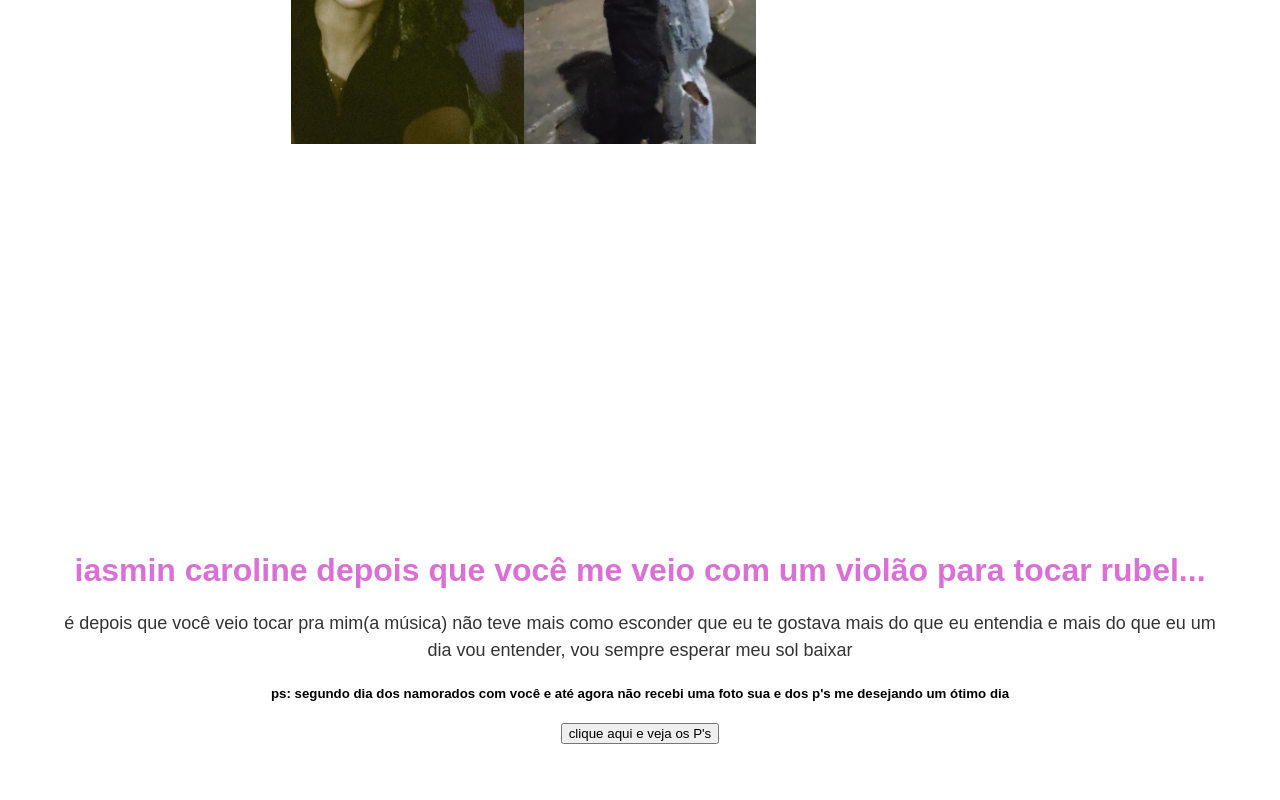
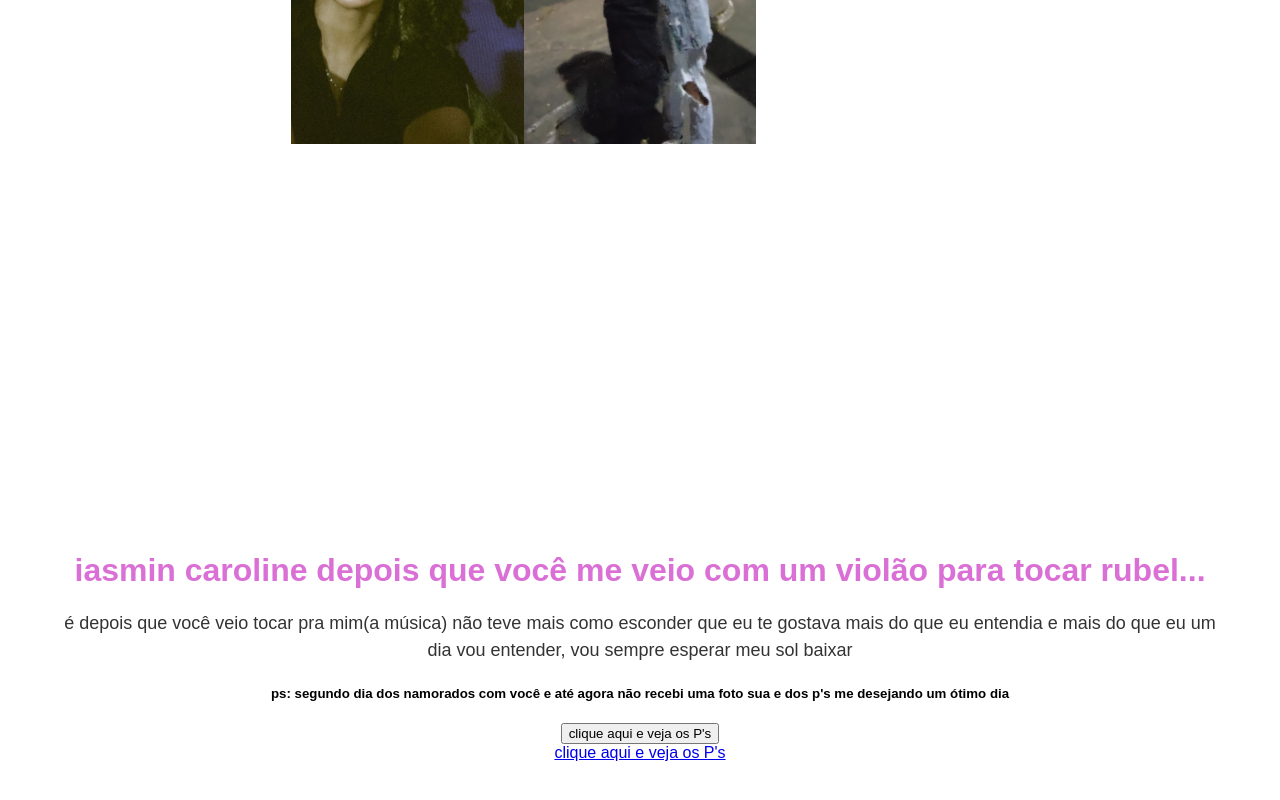
Before and after one commit to vicsvic/12, a plain HTML site: page index.html in a window 1280 px wide. Shown: the part 1211-2011 px from the top of the page. Drawn offline with Linux system fonts and the light colour scheme.

Commit message:
Update index.html

```diff
--- a/index.html
+++ b/index.html
@@ -116,6 +116,7 @@
     <input type="submit" value="clique aqui e veja os P's" />
 </form>
 
+<a href="/carta.html">clique aqui e veja os P's</a>
 
 </body>
 </html>
```
